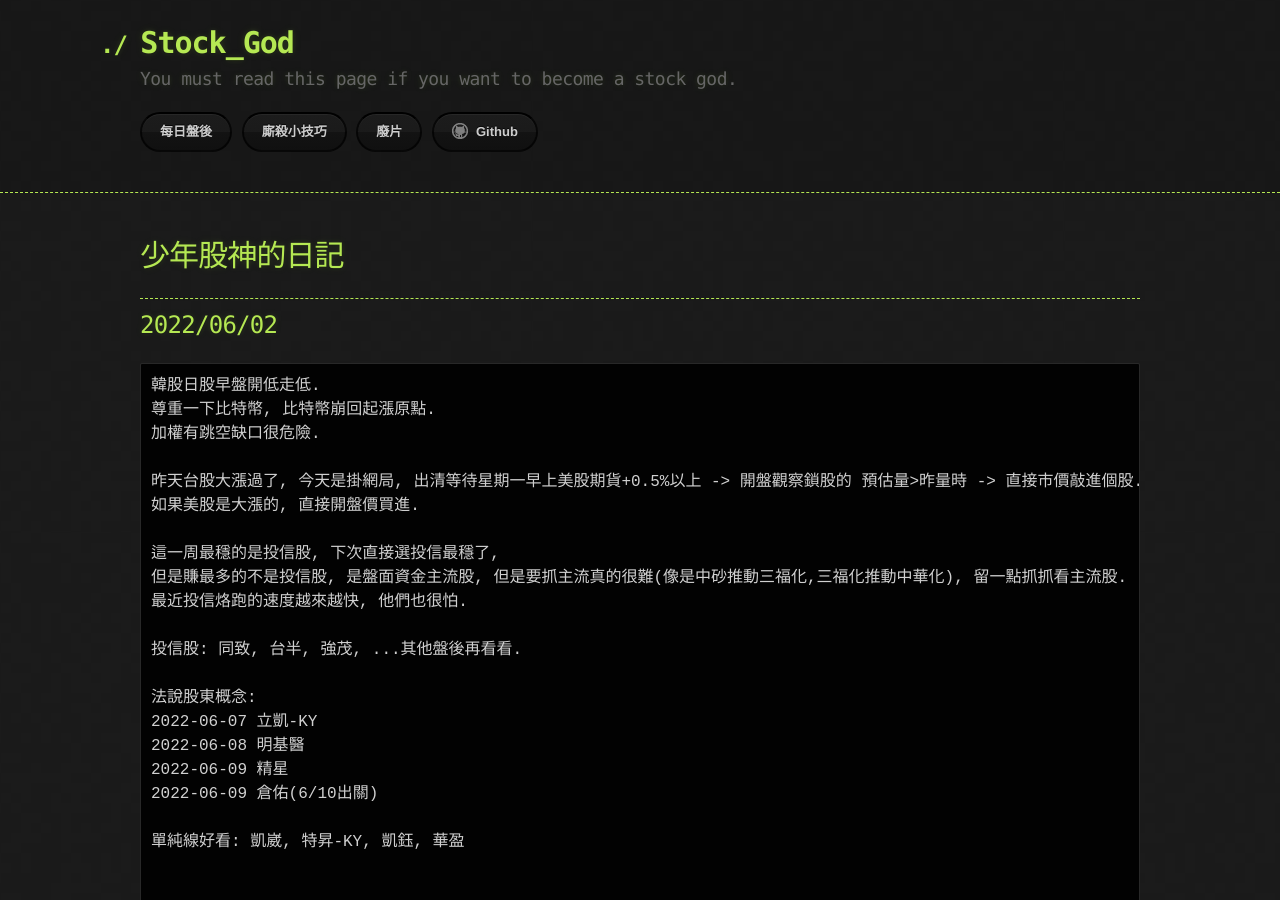
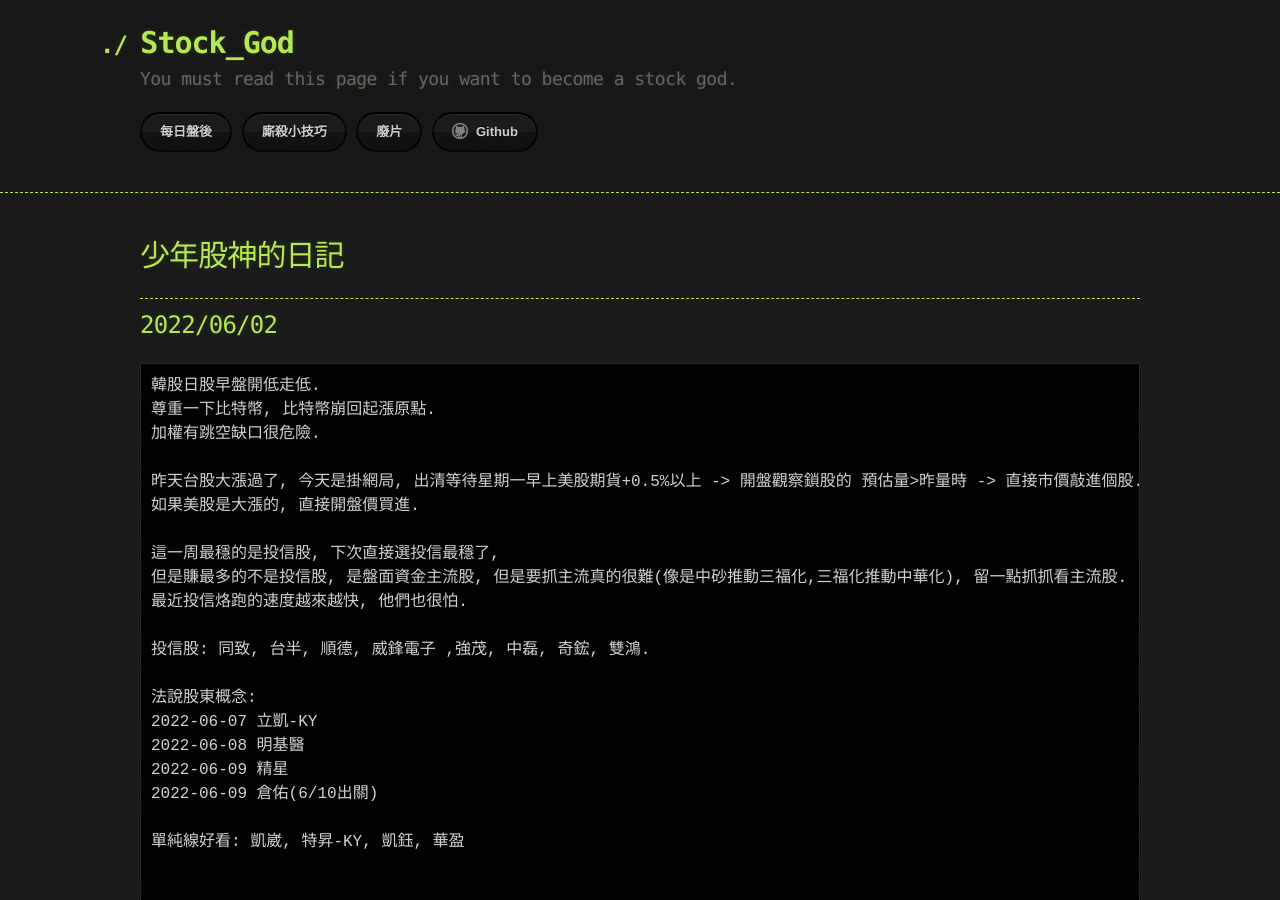
Before and after one commit to lepg5487/Stock_God, a Jekyll site: the page built from index.md, in a window 1280 px wide and 900 px high. Built offline with Jekyll 4.4.1, drawn with Linux system fonts in a browser that asks for light colours; our own code applies the rules of GitHub Pages for plain Markdown files; some of the changed text lies outside the part shown.

Commit message:
Update index.md

```diff
--- a/index.md
+++ b/index.md
@@ -19,7 +19,7 @@ layout: testlayouts
 但是賺最多的不是投信股, 是盤面資金主流股, 但是要抓主流真的很難(像是中砂推動三福化,三福化推動中華化), 留一點抓抓看主流股.
 最近投信烙跑的速度越來越快, 他們也很怕.
 
-投信股: 同致, 台半, 強茂, ...其他盤後再看看.
+投信股: 同致, 台半, 順德, 威鋒電子 ,強茂, 中磊, 奇鋐, 雙鴻.
 
 法說股東概念:
 2022-06-07 立凱-KY
```
